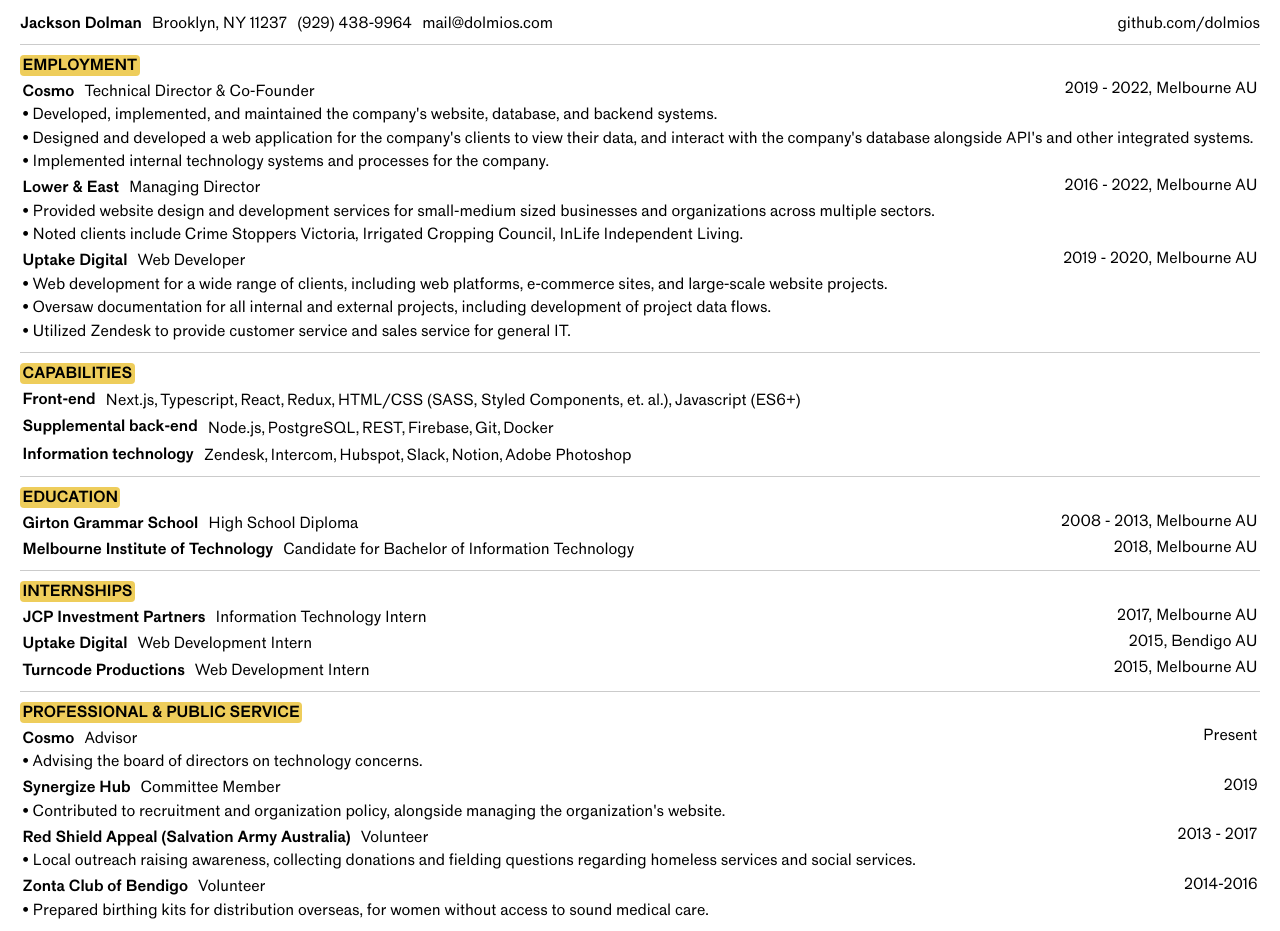
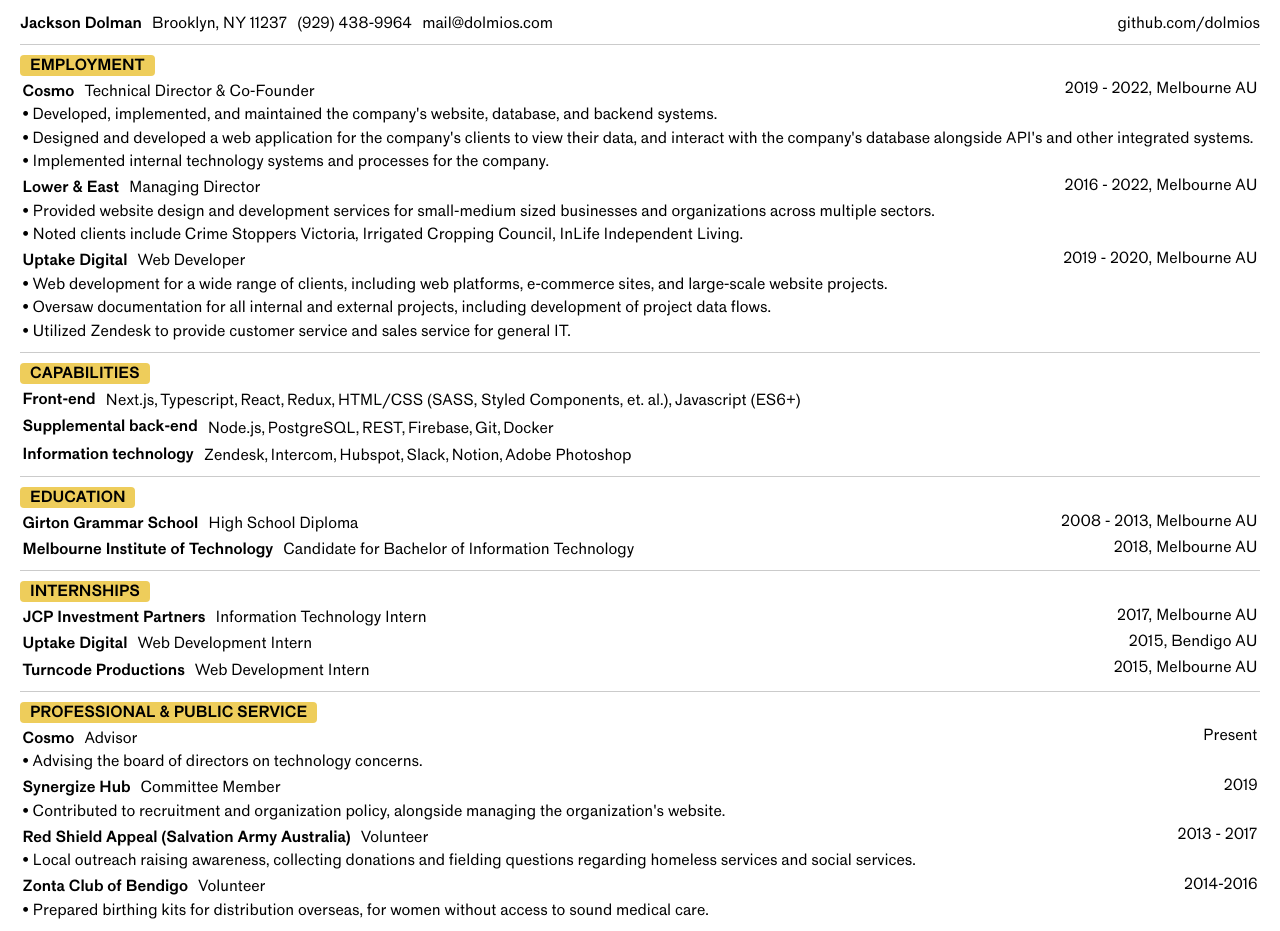
Before and after one commit to dolmios/dolmios.com, a Next.js app: page /resume in a window 1280 px wide. Built offline with nearby package versions, Linux system fonts and the light colour scheme.

Commit message:
refactor: improve tag spacing

```diff
--- a/components/Tag.tsx
+++ b/components/Tag.tsx
@@ -20,7 +20,7 @@
   borderRadius: "$1",
   color: "#000",
   display: "inline-block",
-  padding: "$1 $2",
+  padding: "$1 $4",
   variants: {
     bold: {
       true: {
--- a/pages/index.tsx
+++ b/pages/index.tsx
@@ -18,7 +18,7 @@
       </Head>
       <Grid as="section" direction="row">
         <Grid direction="column" top={6} bottom={6} width={40} collapse={100} flex="baseline">
-          <Text as="h1">Frontend-forward Developer, based in New York (by way of Melbourne)</Text>
+          <Text as="h1">Frontend Developer, based in New York (by way of Melbourne)</Text>
           <Text>
             Monikered as{" "}
             <code>
@@ -83,7 +83,7 @@
             <Text bottom={2} as="small" css={{ display: "block" }}>
               Currently listening to:
             </Text>
-            <Tag>
+            <Tag css={{ paddingLeft: 0 }}>
               <a href={youtubeURL || url || ""} target="_blank" rel="noreferrer">
                 {image && image !== "#" && (
                   <Image src={image} alt={listening} width={22} height={22} />
```
